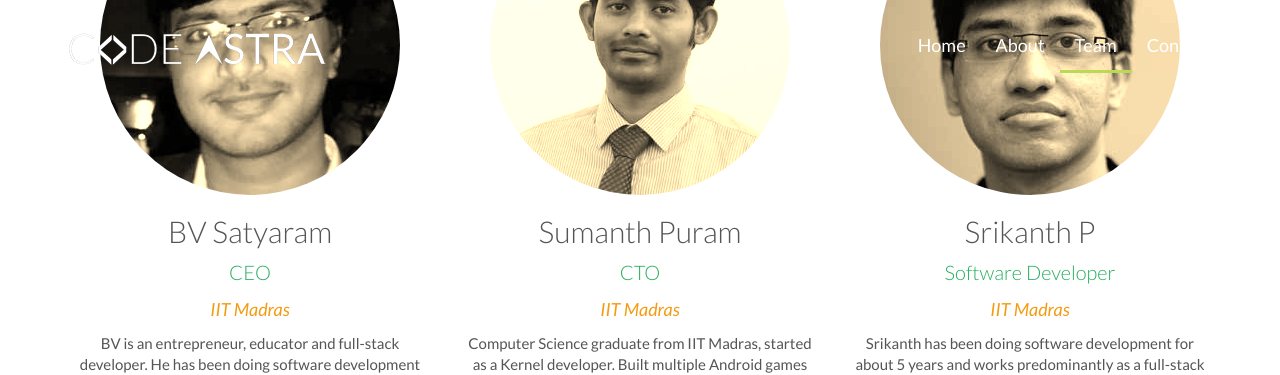
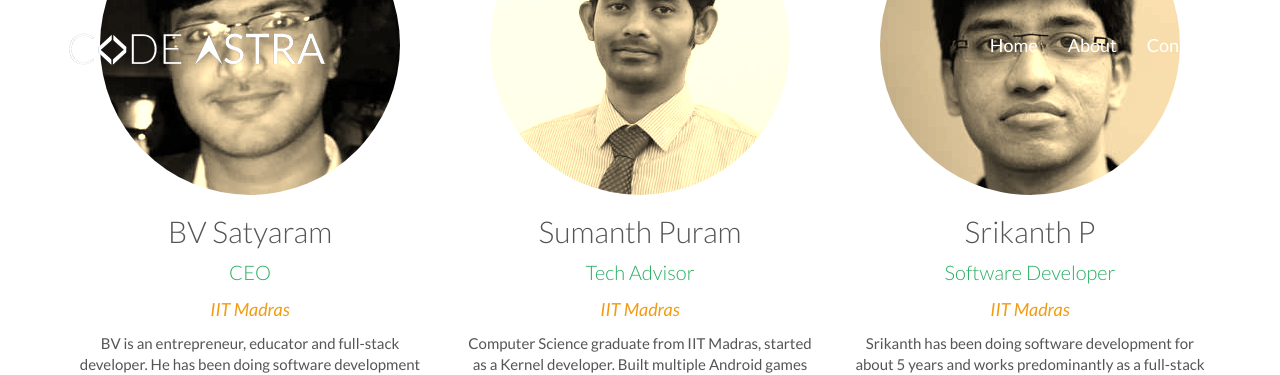
Before and after one commit to CodeAstra/portfolio, a Jekyll site: the page built from team.html, in a window 1280 px wide and 900 px high, scrolled down 621 px. Shown: the top 375 px of the window. Built offline with Jekyll 4.4.1, drawn with Linux system fonts in a browser that asks for light colours; nearby versions of some CDN libraries; comment, search, counter and statistics services are not loaded.

Commit message:
Bring down team page

```diff
--- a/Gemfile
+++ b/Gemfile
@@ -1,5 +1,5 @@
 source "https://rubygems.org"
-ruby "2.3.3"
+ruby "2.6.3"
 
 gem 'jekyll'
 
--- a/_data/experts.json
+++ b/_data/experts.json
@@ -1,6 +1,6 @@
 [
   {"name": "BV Satyaram",    "title": "CEO",                      "tag": "IIT Madras",    "pic": "bv.jpg",        "summary": "BV is an entrepreneur, educator and full-stack developer. He has been doing software development for over 12 years and working as a full-stack developer using Ruby on Rails for more than 8 years. He founded India's first coding bootcamp."},
-  {"name": "Sumanth Puram",  "title": "CTO",                      "tag": "IIT Madras",    "pic": "sumanth.jpg",   "summary": "Computer Science graduate from IIT Madras, started as a Kernel developer. Built multiple Android games and iOS apps that ranked in top 10. Extensive 8 years of experience in architecting solutions and delivering products with cutting edge technologies."},
+  {"name": "Sumanth Puram",  "title": "Tech Advisor",                      "tag": "IIT Madras",    "pic": "sumanth.jpg",   "summary": "Computer Science graduate from IIT Madras, started as a Kernel developer. Built multiple Android games and iOS apps that ranked in top 10. Extensive 8 years of experience in architecting solutions and delivering products with cutting edge technologies."},
   {"name": "Srikanth P",     "title": "Software Developer",       "tag": "IIT Madras",    "pic": "srikanth.jpg",  "summary": "Srikanth has been doing software development for about 5 years and works predominantly as a full-stack developer using Ruby on Rails, Node and Angular. No one understands him, but he understands everything about code."},
   {"name": "Kamal",          "title": "Software Developer",       "tag": "IIT Madras",    "pic": "kamal.jpg",     "summary": "Kamal earned his computer science degree. He is a full stack developer with 8 years of experience in building dashboards, Java and Rails backends. He is an expert in building RESTful architechture with distributed computing."},
   {"name": "Sundar V",       "title": "Software Developer",       "tag": "Coding Guru",   "pic": "sundar.jpg",    "summary": "Sundar brings with him more than 13 years of strong programming experience. He was involved in development and maintenance of Stock Exchange Trading Systems. He has experience with most of the prominent technologies."},
--- a/_data/menu.json
+++ b/_data/menu.json
@@ -1,6 +1,5 @@
 [
   {"link": "/",         "title": "Home"},
   {"link": "/about/",   "title": "About"},
-  {"link": "/team/",    "title": "Team"},
   {"link": "/contact/", "title": "Contact"}
 ]
```
Also changed, not shown: Gemfile.lock, 1 other file.
